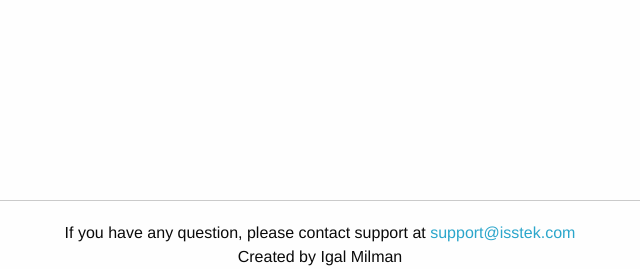
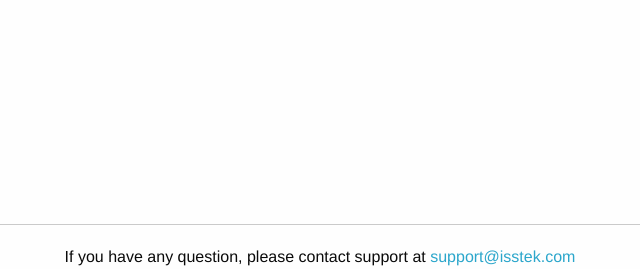
Before and after one commit to isstek/clientmanagement, a Django app: page /tickets/submitted in a window 1280 px wide. Shown: the part 531-800 px from the top of the page, without its empty margins (320-960 px from the left). Run offline with Django 3.2, Linux system fonts and the light colour scheme; parts of the project's set-up code (start-up, migrations or seed data) failed here and were passed over; some libraries are stand-ins or nearby versions.

Commit message:
fix(template): remove name

```diff
--- a/clientmanagement/templates/_base.html
+++ b/clientmanagement/templates/_base.html
@@ -101,8 +101,7 @@
             <div class="cell small-0 medium-2 large-3"></div>
             <div class="cell small-12 medium-8 large-6">
                 {% block helptext %}
-                <div class="text-center">If you have any question, please contact support at <a href='mailto:support@isstek.com'>support@isstek.com</a></div> {% endblock %} {% block bottom_copy %}
-                <div class="text-center">Created by Igal Milman</div>{% endblock %}
+                <div class="text-center">If you have any question, please contact support at <a href='mailto:support@isstek.com'>support@isstek.com</a></div> {% endblock %} {% block bottom_copy %}{% endblock %}
             </div>
             <div class="cell small-0 medium-2 large-3"></div>
         </div>
```
